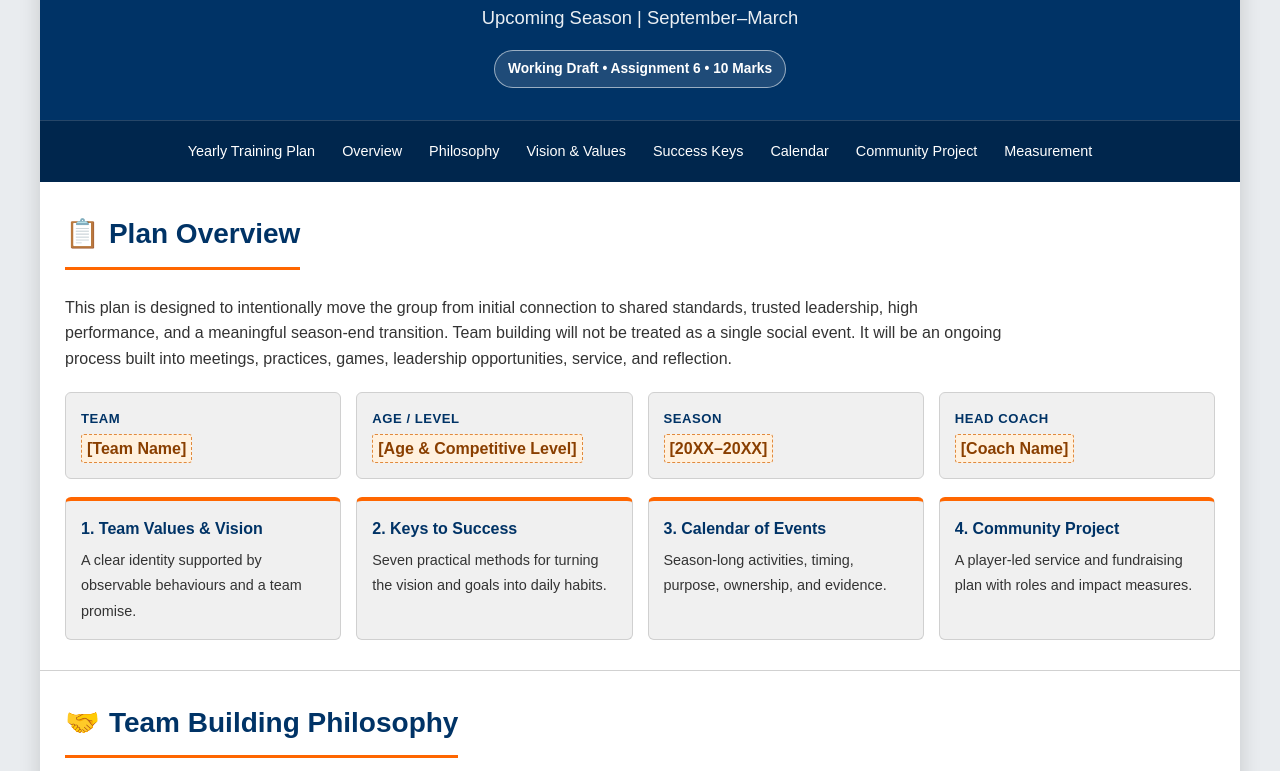
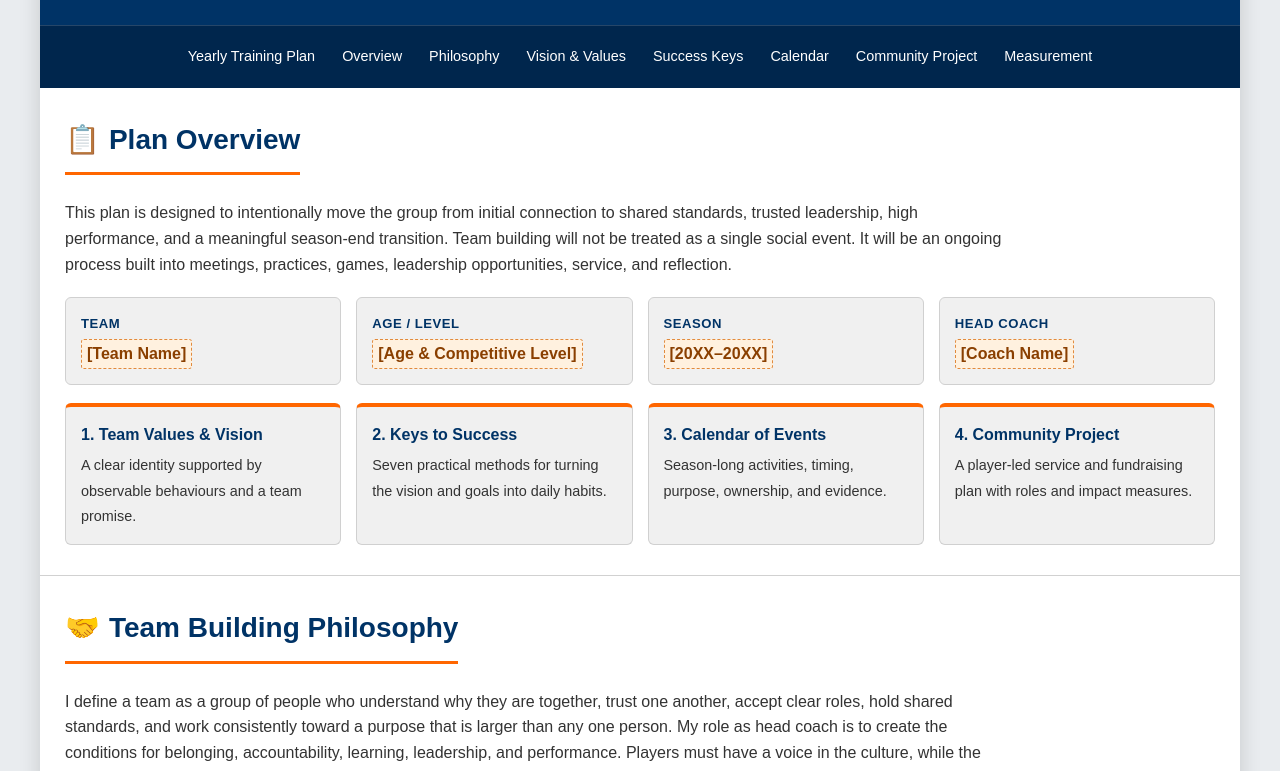
Before and after one commit to ccampbell1988/HP1-Post-Task-Section-B-Part-6-Team-Building, a plain HTML site: page index.html in a window 1280 px wide. Shown: the part 136-907 px from the top of the page. Drawn offline with Linux system fonts and the light colour scheme.

Commit message:
Update index.html

```diff
--- a/index.html
+++ b/index.html
@@ -708,8 +708,6 @@
         <header class="header-main">
             <p class="eyebrow">Hockey Canada High Performance 1 | Section B</p>
             <h1>Team Building Plan</h1>
-            <p class="subtitle">Upcoming Season | September–March</p>
-            <span class="status-badge">Working Draft • Assignment 6 • 10 Marks</span>
         </header>
 
         <nav class="site-nav" aria-label="Page sections">
```
